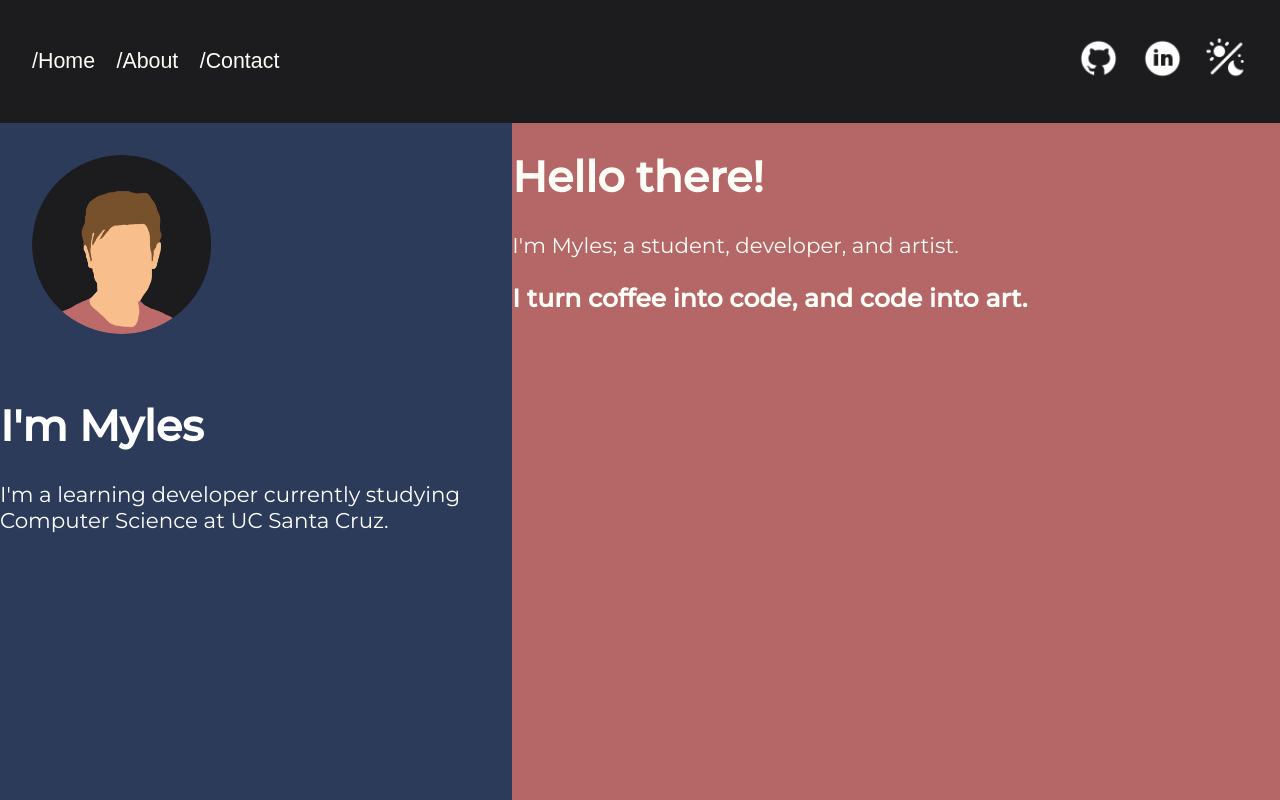
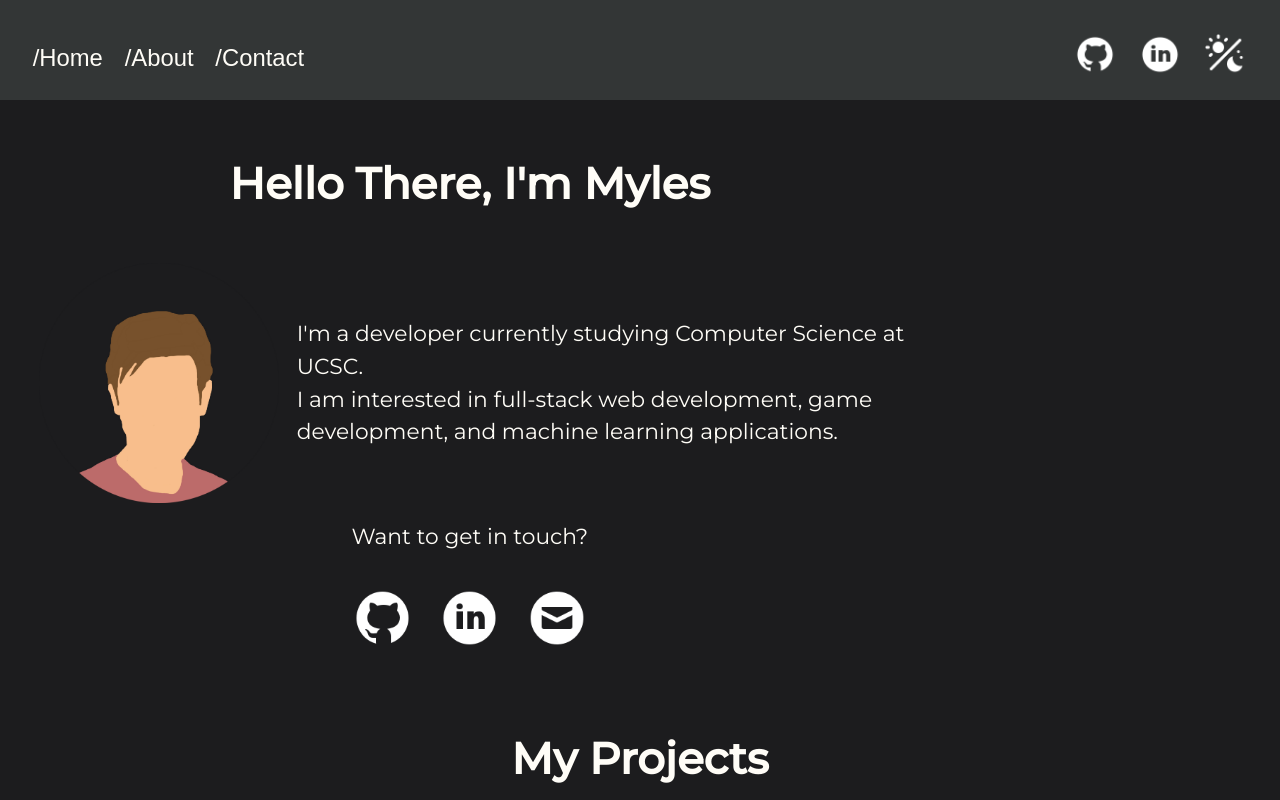
Before and after one commit to Fryles/portfolio, a React (Create React App) app: page / in a window 1280 px wide. Shown: the top 800 px of the page. Built offline with nearby package versions, Linux system fonts and the light colour scheme; a web font is replaced by a local one.

Commit message:
questionable design changes

```diff
--- a/src/Main.css
+++ b/src/Main.css
@@ -33,7 +33,7 @@ html {
 	width: 100%;
 	padding: 0;
 	margin: 0;
-	font-size: calc(15px + 0.5vw);
+	font-size: calc(15.4px + 0.5vw);
 	color: var(--text);
 	background-color: var(--background);
 }
@@ -63,3 +63,19 @@ button {
 	padding: 0;
 	margin: 0;
 }
+
+.logo {
+	/* if darkmode invert colors */
+	filter: var(--blackImgFilter);
+	padding: 0.5rem;
+}
+
+.logo:hover {
+	/* for --secondary */
+	filter: invert(28%) sepia(78%) saturate(1346%) hue-rotate(309deg)
+		brightness(93%) contrast(95%);
+	/* for --primary */
+	/* filter: invert(30%) sepia(53%) saturate(509%) hue-rotate(182deg)
+		brightness(84%) contrast(84%); */
+	cursor: pointer;
+}
--- a/src/components/Hero.css
+++ b/src/components/Hero.css
@@ -1,25 +1,40 @@
-.bigMe {
-	align-self: center;
-	width: 35%;
-	max-width: 300px;
+.hero {
+	letter-spacing: normal;
+	line-height: 1.5;
+	width: 100%;
 	height: auto;
-	border-radius: 50%;
-	padding: 1.5rem;
-}
-
-.hero {
-	width: 100%;
-	height: 85vh;
-	background-color: var(--primary);
-	color: white;
 	display: flex;
 	justify-content: space-evenly;
 	flex-direction: row;
+	align-items: center;
 }
+.bigMe {
+	width: 90%;
+	max-width: 240px;
+	height: auto;
+	padding: 0.8rem;
+}
+.heroLeft {
+	width: 70%;
+	height: 100%;
+	display: flex;
+	flex-direction: column;
+	padding: 1rem;
+	text-align: center;
+}
+.heroIntro {
+	display: flex;
+	flex-direction: row;
+	justify-content: space-between;
+	align-items: center;
+	text-align: left;
+}
+
 .heroRight {
-	width: 100%;
+	text-align: center;
+	flex-grow: 1;
+	width: auto;
 	height: 100%;
-	background-color: var(--secondary);
 	color: var(--text);
 }
 .heroRight li {
--- a/src/components/Nav.css
+++ b/src/components/Nav.css
@@ -1,12 +1,13 @@
 .nav {
 	font-family: "Sono", sans-serif;
-	background-color: var(--background);
-	height: 10vh;
+	background-color: var(--lightBackground);
+	height: 7vh;
+	max-height: 3rem;
 	padding: 1rem;
 	display: flex;
 	justify-content: space-between;
 	align-items: center;
-	font-size: 0.5rem + 0.5vw;
+	font-size: calc(0.8rem + 0.5vw);
 	flex-wrap: wrap;
 }
 /*justify center if mobile*/
@@ -23,23 +24,8 @@
 .navLogo {
 	height: 2rem;
 	width: auto;
-	/* if darkmode invert colors */
-	filter: var(--blackImgFilter);
-	padding: 0.5rem;
 }
 
-.navButtons {
-}
-
-.navLogo:hover {
-	/* for --secondary */
-	filter: invert(28%) sepia(78%) saturate(1346%) hue-rotate(309deg)
-		brightness(93%) contrast(95%);
-	/* for --primary */
-	/* filter: invert(30%) sepia(53%) saturate(509%) hue-rotate(182deg)
-		brightness(84%) contrast(84%); */
-	cursor: pointer;
-}
 .navLinks a {
 	padding: 0.5rem;
 }
--- a/src/components/Showcase.css
+++ b/src/components/Showcase.css
@@ -4,6 +4,7 @@
 	flex-direction: row;
 	justify-content: space-evenly;
 	align-items: stretch;
+	flex-grow: 0;
 	margin: 0;
 	padding: 0;
 }
@@ -25,6 +26,7 @@
 	font-size: 1rem;
 	/* border-radius: 4px; */
 	display: flex;
+	padding: 1rem;
 	flex-direction: column;
 	justify-content: flex-start;
 }
--- /dev/null
+++ b/src/components/Socials.css
@@ -0,0 +1,11 @@
+.socials {
+	display: flex;
+	justify-content: center;
+	align-items: center;
+	margin-top: 1rem;
+}
+
+.socialsLogo {
+	height: 3rem;
+	width: auto;
+}
--- a/src/components/hero.jsx
+++ b/src/components/hero.jsx
@@ -1,26 +1,25 @@
 import React, { Component } from "react";
 import "./Hero.css";
+import Socials from "./socials.jsx";
 
 export default class Hero extends Component {
 	render() {
 		return (
 			<div className="hero">
 				<div className="heroLeft">
-					<img className="bigMe" src="me.png" alt="" />
-					<div className="heroDesc">
-						<h1>I'm Myles</h1>
-						<p>
-							I'm a learning developer currently studying Computer Science at UC
-							Santa Cruz.
-						</p>
+					<h1>Hello There, I'm Myles</h1>
+					<div className="heroIntro">
+						<img className="bigMe" src="me.png" alt="Myles (me)" />
+						{/* speech bubble */}
+						I'm a developer currently studying Computer Science at UCSC.
+						<br /> I am interested in full-stack web development, game
+						development, and machine learning applications.
 					</div>
+					<span>
+						Want to get in touch? <Socials />
+					</span>
 				</div>
-				<div className="heroRight">
-					{/* TODO: add interactive star wars references */}
-					<h1>Hello there!</h1>
-					<p>I'm Myles; a student, developer, and artist.</p>
-					<h3>I turn coffee into code, and code into art.</h3>
-				</div>
+				<div className="heroRight"></div>
 			</div>
 		);
 	}
--- a/src/components/nav.jsx
+++ b/src/components/nav.jsx
@@ -29,14 +29,18 @@ class Nav extends Component {
 				</div>
 				<div className="navButtons">
 					<a href="https://github.com/fryles" rel="nofollow">
-						<img className="navLogo" src="icons/github.png" alt="Github" />
+						<img className="navLogo logo" src="icons/github.png" alt="Github" />
 					</a>
 					<a href="https://linkedin.com/in/fryles" rel="nofollow">
-						<img className="navLogo" src="icons/linkedin.png" alt="LinkedIn" />
+						<img
+							className="navLogo logo"
+							src="icons/linkedin.png"
+							alt="LinkedIn"
+						/>
 					</a>
 					<button>
 						<img
-							className="navLogo"
+							className="navLogo logo"
 							src="icons/darkmode.png"
 							alt="Dark/Light Mode"
 							onClick={this.toggleTheme}
--- a/src/components/showcase.jsx
+++ b/src/components/showcase.jsx
@@ -12,12 +12,14 @@ class Showcase extends Component {
 					description: "A simple e-commerce site.",
 					image: "portershop.png",
 					link: "https://porter-shop.herokuapp.com/",
+					stack: ["JQuery", "Node", "Express", "MongoDB"],
 				},
 				{
 					title: "Covid Correlator",
 					description: "A data visualization tool for COVID-19.",
 					image: "covidcorrelator.png",
 					link: "https://covid-correlator.herokuapp.com/",
+					stack: ["React", "Node", "Express"],
 				},
 				{
 					title: "Permanence Break",
@@ -25,13 +27,7 @@ class Showcase extends Component {
 						"Created in Unity in a week for the Brackeys Game Jam. ranked #73 overall out of 1.6k entries.",
 					image: "permanencebreak.png",
 					link: "https://itch.io/jam/brackeys-7/rate/1418613",
-				},
-				{
-					title: "Permanence Break",
-					description:
-						"Created in Unity in a week for the Brackeys Game Jam. ranked #73 overall out of 1.6k entries.",
-					image: "permanencebreak.png",
-					link: "https://itch.io/jam/brackeys-7/rate/1418613",
+					stack: ["C#", "Unity", "Blender"],
 				},
 				{
 					title: "Permanence Break",
@@ -64,6 +60,10 @@ class Showcase extends Component {
 									<p>{project.description}</p>
 									<Link to={project.link}>View</Link>
 								</div>
+								{/* tech stack icons */}
+								<span className="showcaseItemstack">
+
+								</span>
 							</div>
 						);
 					})}
--- /dev/null
+++ b/src/components/socials.jsx
@@ -0,0 +1,39 @@
+import React, { Component } from "react";
+import "./Socials.css";
+
+class Socials extends Component {
+	constructor(props) {
+		super(props);
+		this.state = {
+			socials: [
+				{
+					name: "Github",
+					link: "https://github.com/fryles",
+				},
+				{
+					name: "LinkedIn",
+					link: "https://linkedin.com/in/fryles",
+				},
+				{
+					name: "Email",
+					link: "mailto:mylesnotmyemail@gmail.com",
+				},
+			],
+		};
+	}
+	render() {
+		return (
+			<div className="socials">
+				{this.state.socials.map((social) => (
+					<a href={social.link} target="_blank" rel="noopener noreferrer">
+						<img
+							className="socialsLogo logo"
+							src={`icons/${social.name.toLowerCase()}.png`}
+							alt={social.name}></img>
+					</a>
+				))}
+			</div>
+		);
+	}
+}
+export default Socials;
```
Also changed, not shown: public/icons/email.png (added).
